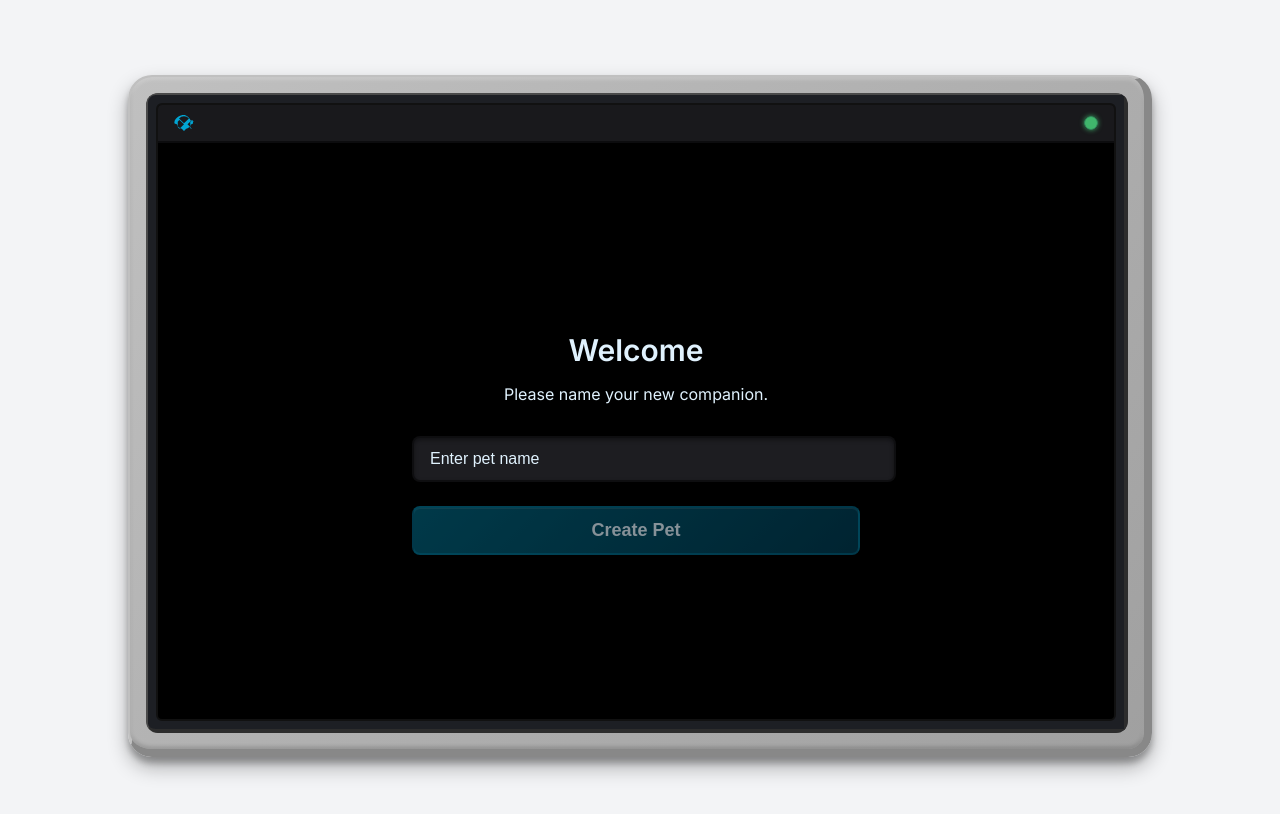
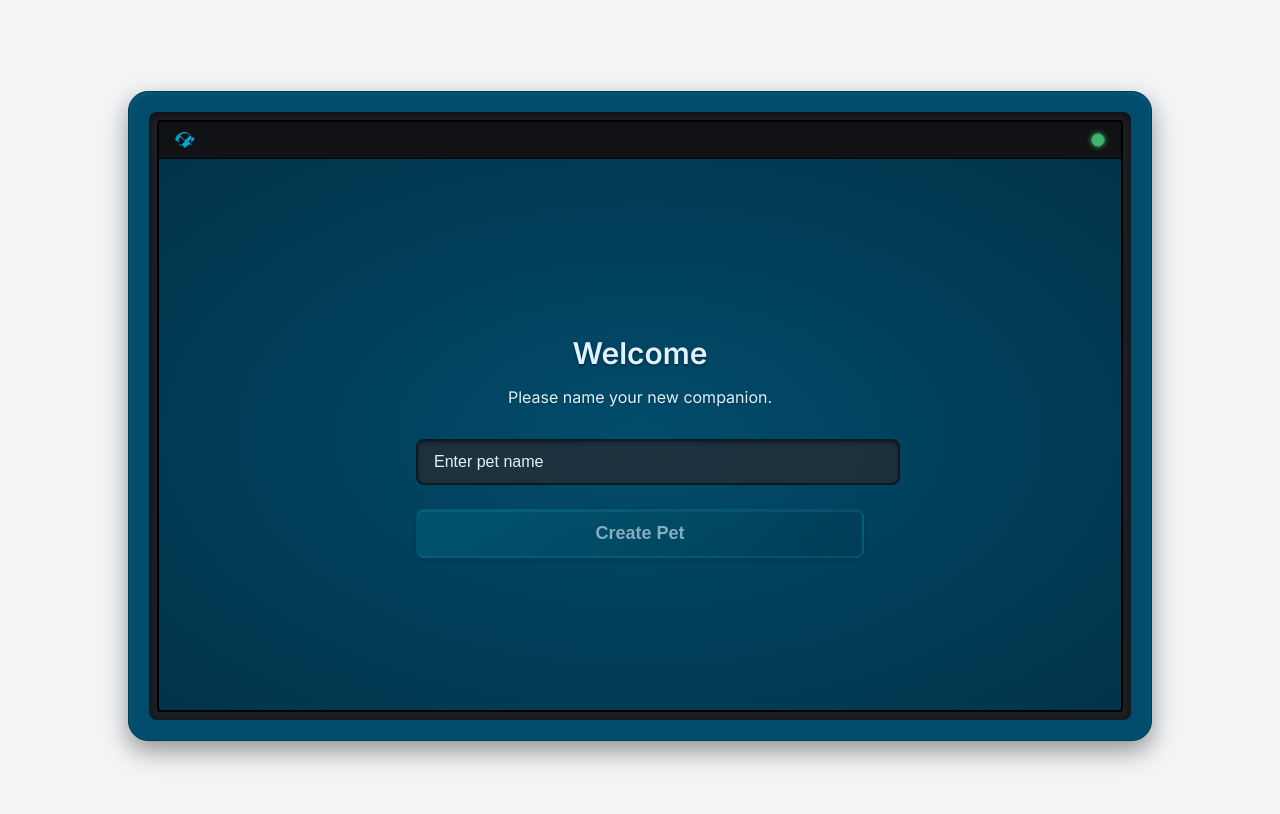
Before and after one commit to claudiahodoroga/voidpet, a React (Vite) app in the folder voidpet-project/: page / in a window 1280 px wide. Shown: the top 814 px of the page. Built offline with nearby package versions, Linux system fonts and the light colour scheme.

Commit message:
styling changes

```diff
--- a/voidpet-project/src/components/ComputerShell/ComputerShell.module.css
+++ b/voidpet-project/src/components/ComputerShell/ComputerShell.module.css
@@ -1,201 +1,79 @@
-/* src/components/ComputerShell/ComputerShell.module.css */
-
-
-/* Styles for the outermost physical terminal casing */
-.terminalCasing {
-  background: linear-gradient(135deg, var(--color-terminal-body-start), var(--color-terminal-body-end));
-  padding: 1rem; /* approx p-4 */
-  border-radius: 1.5rem; /* approx rounded-3xl */
-  box-shadow:
-    inset 0 2px 4px rgba(255, 255, 255, 0.3), /* Inner highlight */
-    inset 0 -2px 4px rgba(0, 0, 0, 0.2),   /* Inner shadow */
-    0 10px 20px rgba(0, 0, 0, 0.3),        /* Outer shadow */
-    0 6px 6px rgba(0, 0, 0, 0.25);
-  border-top: 2px solid var(--color-terminal-body-start);
-  border-left: 2px solid var(--color-terminal-body-start);
-  border-bottom: 8px solid #888888; /* Darker bottom for 3D */
-  border-right: 8px solid #888888;  /* Darker right for 3D */
-  /* transform: perspective(1000px) rotateX(1deg); */ /* Subtle 3D tilt - optional */
+.computerStructure {
+  display: flex;
   width: 100%;
   max-width: 64rem; /* approx max-w-5xl */
+  height: 650px;
+  max-height: 85vh;
+
+  /* Color de la carcasa unificada */
+  background-color: var(--color-void-blue-deep);
+
+  /* Efecto 3D para la carcasa */
+  border-radius: 1.25rem; /* Bordes más redondeados */
+  border: 1px solid #01374f; /* Borde sutil */
+  box-shadow:
+    inset 0 2px 4px rgba(1, 165, 211, 0.2),  /* Sombra interior azulada para dar volumen */
+    0 10px 25px rgba(0, 0, 0, 0.4);       /* Sombra exterior más pronunciada */
+  padding: 1.25rem; /* Espacio interior */
+  gap: 1.25rem; /* Espacio entre la pantalla y el panel de control */
   box-sizing: border-box;
 }
 
-/* Main Computer Structure (Screen + Side Panel Area) */
-.computerStructure {
+/* Contenedor del área de la pantalla (bisel + pantalla interior) */
+.screenWrapper {
+  flex-grow: 1;
   display: flex;
-  border-radius: 0.75rem; /* approx rounded-xl */
-  box-shadow: inset 0 0 15px rgba(0,0,0,0.5); /* Inner shadow to sink the screen area */
-  overflow: hidden;
-  height: 650px; /* Fixed height */
-  max-height: 80vh; /* Max height relative to viewport */
+  background-color: var(--color-void-dark); /* Color del bisel oscuro */
+  border-radius: 0.5rem;
+  padding: 0.5rem;
+  box-shadow: inset 0 3px 8px rgba(0,0,0,0.5); /* Sombra interior profunda para hundir la pantalla */
 }
 
-/* Screen Area with multiple bezels for depth */
-.screenArea {
-  flex-grow: 1;
-  display: flex;
-  flex-direction: column;
-  background-color: var(--color-void-dark);
-  padding: 0.5rem; /* approx p-2 */
-  border-top: 2px solid var(--color-bezel-medium);
-  border-left: 2px solid var(--color-bezel-medium);
-  border-bottom: 4px solid var(--color-bezel-dark);
-  border-right: 4px solid var(--color-bezel-dark);
-  border-radius: 0.6rem 0 0 0.6rem; /* Rounded on the left side, assuming controls are on the right */
-}
-
-/* Inner Screen Frame - the actual "glass" area */
+/* Marco interior de la pantalla ("cristal") */
 .innerScreenFrame {
   flex-grow: 1;
   background-color: black;
-  border-radius: 0.375rem; /* approx rounded-md */
-  box-shadow: inset 0 0 10px rgba(0,0,0,0.7); /* Inner shadow for screen depth */
+  border-radius: 0.25rem;
   overflow: hidden;
   display: flex;
   flex-direction: column;
-  border: 2px solid var(--color-screen-border);
+  border: 2px solid #000;
 }
 
-/* Styles for the TopBar component */
+/* Barra superior dentro de la pantalla */
 .topBar {
-  background-color: rgba(42, 42, 48, 0.6); /* Semi-transparent dark gray, similar to bg-gray-800/60 */
-  /* backdrop-filter: blur(4px); For frosted glass effect, if desired and supported */
+  background-color: rgba(29, 31, 36, 0.6); /* bg-void-dark con opacidad */
   color: var(--color-text-light);
-  padding: 0.5rem 1rem; /* approx px-4 py-2 */
+  padding: 0.5rem 1rem;
   display: flex;
   align-items: center;
   justify-content: space-between;
-  border-bottom: 2px solid rgba(0,0,0,0.5); /* Darker border for depth */
-  box-shadow: 0 2px 5px rgba(0,0,0,0.3); /* Subtle shadow below top bar */
-  font-family: var(--font-primary);
+  border-bottom: 1px solid rgba(0,0,0,0.7);
+  flex-shrink: 0; /* Evita que se encoja */
 }
+/* ... (otros estilos de topBar como .topBarTitleContainer, .topBarIcon, etc. permanecen igual) ... */
+.topBarTitleContainer { display: flex; align-items: center; gap: 0.5rem; }
+.topBarIcon { width: 1.25rem; height: 1.25rem; fill: var(--color-void-blue-medium); }
+.topBarTitle { font-weight: 600; font-size: 1rem; }
+.statusLight { width: 0.75rem; height: 0.75rem; background-color: rgba(74, 222, 128, 0.8); border-radius: 9999px; box-shadow: 0 0 5px rgba(74, 222, 128, 0.7); border: 1px solid #2f855a; }
 
-.topBarTitleContainer {
-  display: flex;
-  align-items: center;
-  gap: 0.5rem; /* approx space-x-2 */
-}
 
-.topBarIcon {
-  width: 1.25rem; /* approx w-5 */
-  height: 1.25rem; /* approx h-5 */
-  fill: var(--color-void-blue-medium); /* Use fill for SVG */
-}
-
-.topBarTitle {
-  font-weight: 600; /* approx font-semibold */
-  font-size: 0.875rem; /* approx text-sm or text-base */
-}
-
-@media (min-width: 640px) { /* sm breakpoint */
-  .topBarTitle {
-    font-size: 1rem;
-  }
-}
-
-.statusLight {
-  width: 0.75rem; /* approx w-3 */
-  height: 0.75rem; /* approx h-3 */
-  background-color: rgba(74, 222, 128, 0.8); /* approx bg-green-500/80 */
-  border-radius: 9999px; /* approx rounded-full */
-  box-shadow: 0 0 5px rgba(74, 222, 128, 0.7); /* Glow effect */
-  border: 1px solid #2f855a; /* Darker green border */
-  /* animation: pulse 2s cubic-bezier(0.4, 0, 0.6, 1) infinite; */ /* Optional pulse animation */
-}
-
-/* Main Content Area where children (form or pet view) will be rendered */
+/* Contenido principal de la pantalla */
 .screenContent {
-  flex-grow: 1;
-  background: radial-gradient(ellipse at center, var(--color-screen-gradient-start) 0%, var(--color-screen-gradient-end) 100%);
-  padding: 1.5rem; /* approx p-6 */
+  flex-grow: 1; /* Ocupa el espacio vertical disponible */
+  background: var(--gradient-screen);
+  padding: 1.5rem;
   display: flex;
   flex-direction: column;
   align-items: center;
   justify-content: center;
   position: relative;
-  overflow-y: auto; /* Enable scroll if content overflows */
+  overflow-y: auto;
   color: var(--color-text-light);
-  font-family: var(--font-primary);
 }
 
+/* Área para la barra de estadísticas */
 .statsBarArea {
-  /* This will be the direct child of innerScreenFrame for the bottom bar */
-  /* Styling for this area is mostly handled by StatsDisplay.module.css,
-     but ComputerShell might define its container properties if needed.
-     For now, StatsDisplay's own container style should be sufficient. */
-  border-top: 2px solid rgba(0,0,0,0.6); /* Separator line from screen content */
+  border-top: 1px solid rgba(0,0,0,0.7);
+  flex-shrink: 0; /* Evita que se encoja */
 }
-
-.controlPanelArea {
-  /* This will be a direct child of computerStructure for the side panel */
-  /* Styling is handled by Controls.module.css */
-  /* Ensure computerStructure can accommodate it (e.g., using flex) */
-}
-
-/* Ensure .computerStructure is flex if not already */
-.computerStructure {
-  display: flex;
-  border-radius: 0.75rem; /* approx rounded-xl */
-  box-shadow: inset 0 0 15px rgba(0,0,0,0.5);
-  overflow: hidden;
-  height: 650px;
-  max-height: 80vh;
-}
-
-/* Ensure .screenArea takes up remaining space if controls are present */
-.screenArea {
-  flex-grow: 1;
-  display: flex;
-  flex-direction: column;
-  background-color: var(--color-void-dark);
-  padding: 0.5rem;
-  border-top: 2px solid var(--color-bezel-medium);
-  border-left: 2px solid var(--color-bezel-medium);
-  border-bottom: 4px solid var(--color-bezel-dark);
-  /* border-right is removed if controls are on the right, or adjusted */
-  /* If controls are present, screenArea might not need right border or rounding */
-  border-radius: 0.6rem 0 0 0.6rem; /* Default: rounded left, assuming controls on right */
-}
-
-/* New style if controls are present, screenArea might not be rounded on the right */
-.screenAreaWithControls {
-  flex-grow: 1;
-  display: flex;
-  flex-direction: column;
-  background-color: var(--color-void-dark);
-  padding: 0.5rem;
-  border-top: 2px solid var(--color-bezel-medium);
-  border-left: 2px solid var(--color-bezel-medium);
-  border-bottom: 4px solid var(--color-bezel-dark);
-  border-right: 2px solid var(--color-bezel-dark); /* Add a right border if controls are next to it */
-  border-radius: 0.6rem 0 0 0.6rem; /* Keep left rounding */
-}
-
-/* Optional pulse animation for status light */
-@keyframes pulse {
-  0%, 100% {
-    opacity: 1;
-  }
-  50% {
-    opacity: .5;
-  }
-}
-
-/* Basic scrollbar styling for a darker theme (optional) */
-.screenContent::-webkit-scrollbar {
-  width: 8px;
-  height: 8px;
-}
-.screenContent::-webkit-scrollbar-track {
-  background: var(--color-bezel-dark);
-  border-radius: 10px;
-}
-.screenContent::-webkit-scrollbar-thumb {
-  background-color: var(--color-void-blue-medium);
-  border-radius: 10px;
-  border: 2px solid var(--color-bezel-dark);
-}
-.screenContent::-webkit-scrollbar-thumb:hover {
-  background-color: #02b8e8;
-}
--- a/voidpet-project/src/components/ComputerShell/ComputerShell.tsx
+++ b/voidpet-project/src/components/ComputerShell/ComputerShell.tsx
@@ -1,8 +1,8 @@
 // src/components/ComputerShell/ComputerShell.tsx
 import React from "react";
-import styles from "./ComputerShell.module.css";
+import styles from "./ComputerShell.module.css"; // Importa el CSS Module actualizado
 
-// TopBar component (can be in the same file or imported)
+// ... (El componente TopBar no necesita cambios, puedes mantenerlo aquí o importarlo) ...
 interface TopBarProps {
   petName?: string;
   showTitle?: boolean;
@@ -33,11 +33,11 @@ export const TopBar: React.FC<TopBarProps> = ({
 };
 
 interface ComputerShellProps {
-  children: React.ReactNode; // Main screen content
+  children: React.ReactNode;
   showTopBarTitle?: boolean;
   petName?: string;
-  statsNode?: React.ReactNode; // Optional node for stats bar
-  controlsNode?: React.ReactNode; // Optional node for controls panel
+  statsNode?: React.ReactNode;
+  controlsNode?: React.ReactNode;
 }
 
 const ComputerShell: React.FC<ComputerShellProps> = ({
@@ -47,33 +47,21 @@ const ComputerShell: React.FC<ComputerShellProps> = ({
   statsNode,
   controlsNode,
 }) => {
-  // Determine screen area style based on whether controls are present
-  const screenAreaClass = controlsNode
-    ? styles.screenAreaWithControls
-    : styles.screenArea;
-
   return (
-    <div className={styles.terminalCasing}>
     <div className={styles.computerStructure}>
-        <div className={screenAreaClass}>
-          {" "}
-          {/* Use dynamic class here */}
+      {/* Columna Izquierda: Pantalla */}
+      <div className={styles.screenWrapper}>
         <div className={styles.innerScreenFrame}>
           <TopBar petName={petName} showTitle={showTopBarTitle} />
           <main className={styles.screenContent}>{children}</main>
-            {statsNode && (
-              <footer className={styles.statsBarArea}>{statsNode}</footer>
-            )}
+          {statsNode && <div className={styles.statsBarArea}>{statsNode}</div>}
         </div>
       </div>
-        {controlsNode && (
-          <aside className={styles.controlPanelArea}>
-            {" "}
-            {/* Use a more specific class if needed */}
-            {controlsNode}
-          </aside>
-        )}
-      </div>
+
+      {/* Columna Derecha: Controles (si existen) */}
+      {controlsNode &&
+        // No necesita una clase contenedora extra, el componente Controls ya tiene la suya
+        controlsNode}
     </div>
   );
 };
```
Also changed, not shown: voidpet-project/src/components/Controls/Controls.module.css (+25 -31 lines). Lines whose indentation alone changed are shown as unchanged.
